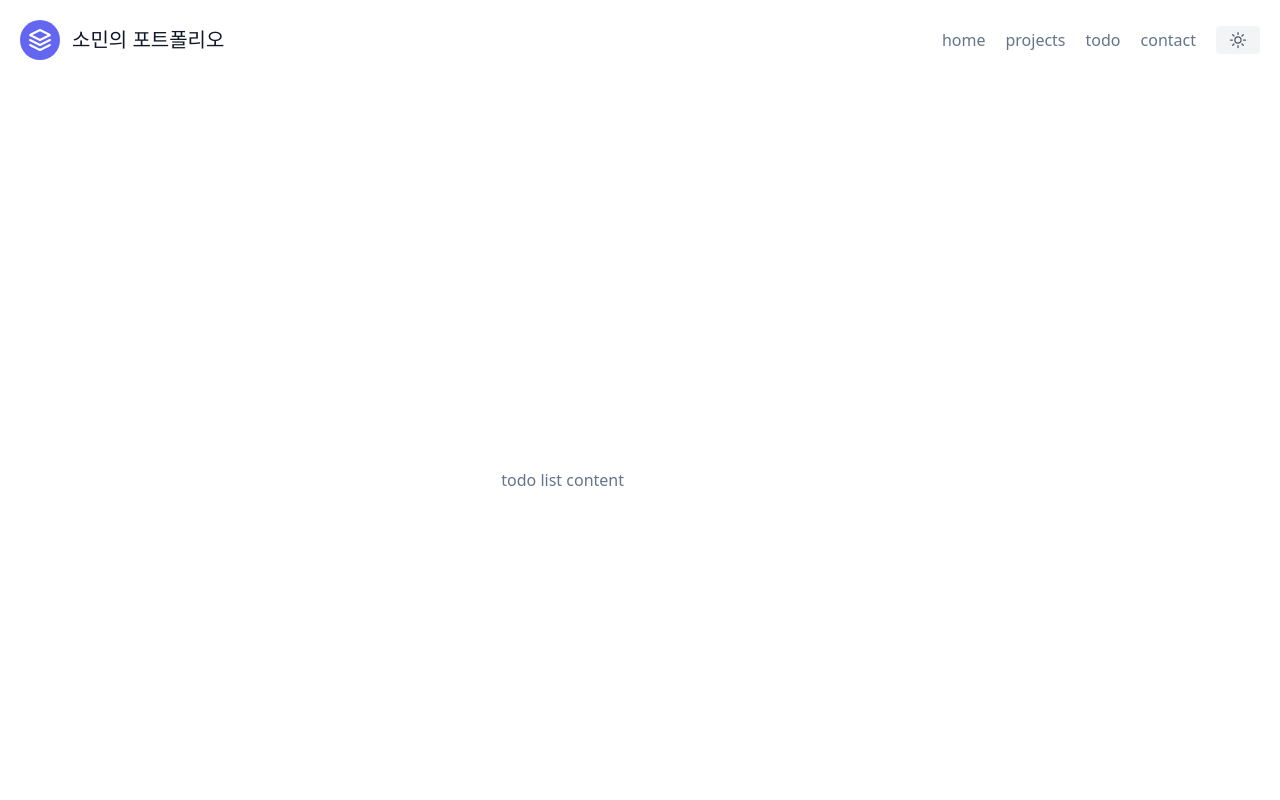
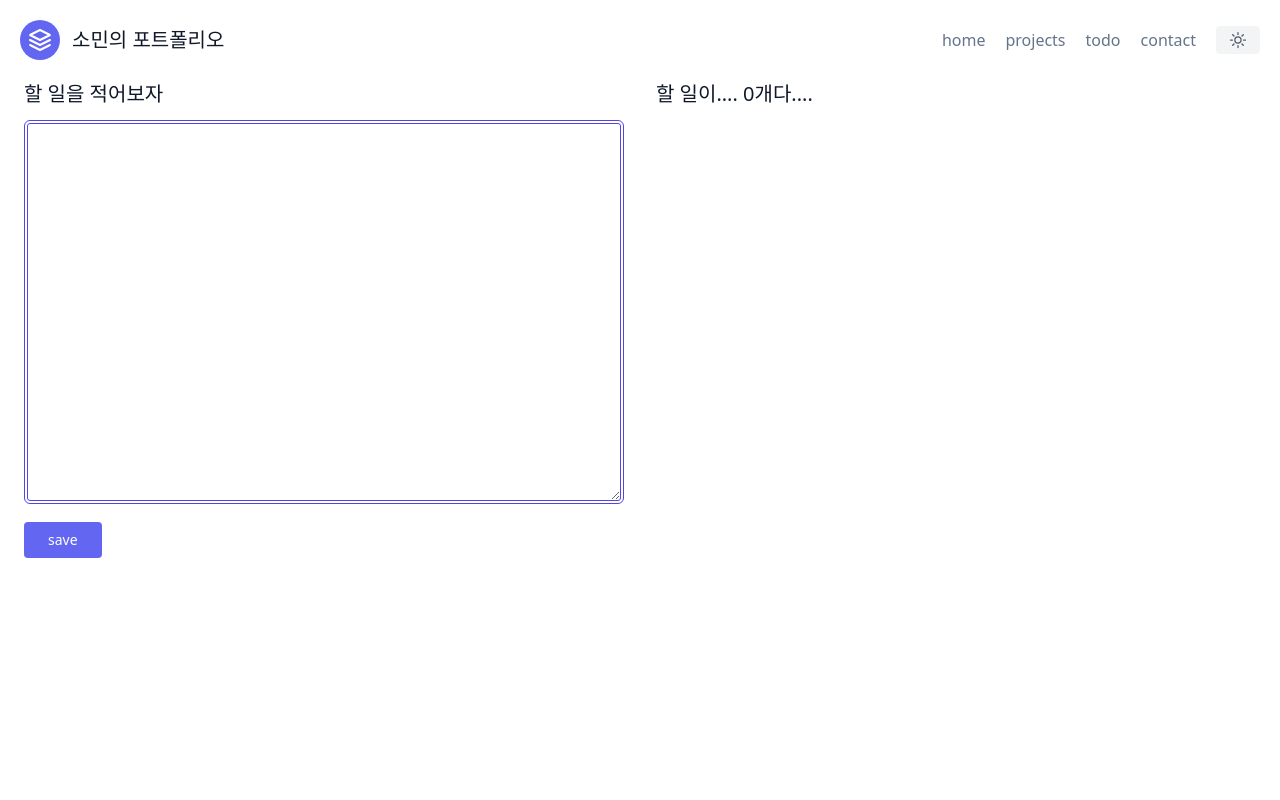
Before and after one commit to nimoseel/NextJS_Portfolio, a Next.js app: page /todo in a window 1280 px wide. Shown: the top 800 px of the page. Built offline with nearby package versions, Linux system fonts and the light colour scheme.

Commit message:
Feature : 투두리스트 추가하기 구현

```diff
--- /dev/null
+++ b/components/todo/todo-item.tsx
@@ -0,0 +1,13 @@
+type TodoItemProps = {
+    id: number;
+    content: string;
+};
+
+export default function TodoItem({id, content}: TodoItemProps){
+    return(
+        <li className="list-none border-solid border-2 border-indigo-600 rounded-md mb-3 p-4 flex justify-between items-center" key={id}>
+            <p className="pl-1">{content}</p>
+            <button className="btn-styled text-sm" id={id} onClick={(e)=>{console.log(e.target.id)}}>delete</button>
+        </li>
+    )
+}
--- a/pages/todo.tsx
+++ b/pages/todo.tsx
@@ -1,18 +1,42 @@
 import Layout from "@/components/layout"
-import Head from "next/head"
+import TodoItem from "@/components/todo/todo-item"
+import { useState, ChangeEvent } from "react"
 
 export default function Todo(){
+    const [ todoTxt, setTodoTxt ] = useState('');
+    const [ todoList, setTodoList ] = useState([]);
+
+    const onChange = (e: ChangeEvent<HTMLTextAreaElement>) => {
+        setTodoTxt(e.target.value);
+    }
+
+    const onSave = () => {
+        const trimTodoTxt = todoTxt.trim();
+
+        if(trimTodoTxt){
+            setTodoList(prev => [...prev, todoTxt]);
+            setTodoTxt('');
+        }else{
+            alert('내용을 입력해주세요')
+        }
+    }
+
     return (
         <Layout>
-            <div className="flex flex-col items-center justify-center min-h-screen mb-10 px-6">
-                <Head>
-                    <title>소민 포트폴리오</title>
-                    <meta name="description" content="오늘도 코딩코딩"/>
-                    <link rel="icon" href="/favicon.ico"/>
-                </Head>
+            <div className="flex min-h-screen mb-10 px-6 gap-x-8">
+                <div className="flex-1 ">
+                    <h2 className="text-xl font-medium mb-3">할 일을 적어보자</h2>
+                    <textarea className="bg-transparent w-full border-double border-4 border-indigo-600 rounded-md h-96 mb-3 p-4" name="todoTextArea" value={todoTxt} onChange={onChange} />
+                    <button className="btn-styled text-sm" onClick={onSave}>save</button>
+                </div>
 
-                <div className="grid grid-cols-1 pt-0 md:grid-cols-2 m-6 gap-8">
-                    <p>todo list content</p>
+                <div className="flex-1">
+                    <h2 className="text-xl font-medium mb-3">할 일이.... {todoList.length}개다....</h2>
+                    <ul>
+                        {todoList.map((v: string, index: number) => (
+                        <TodoItem key={index} id={index} content={v} />
+                        ))}
+                    </ul>
                 </div>
             </div>
         </Layout>
```
